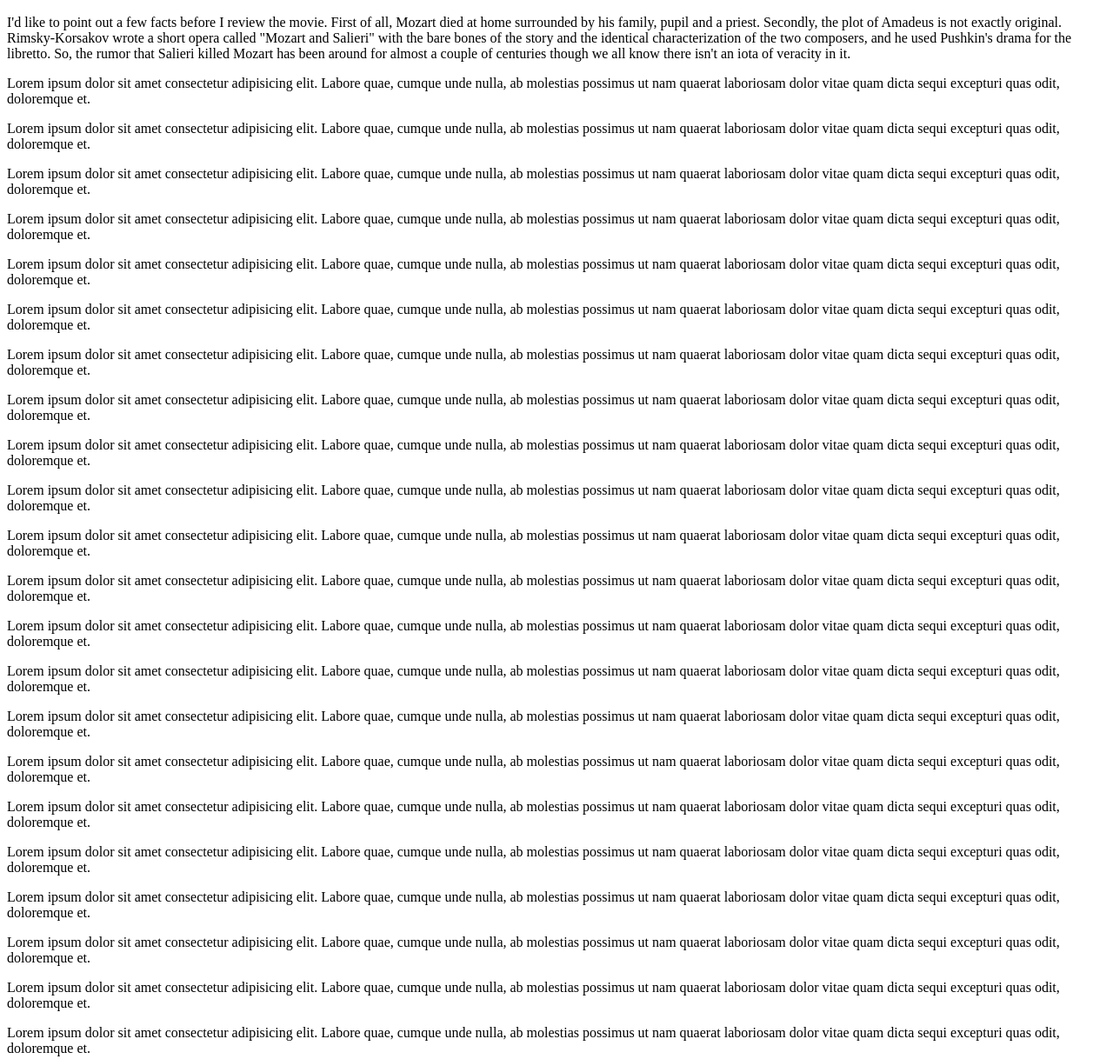
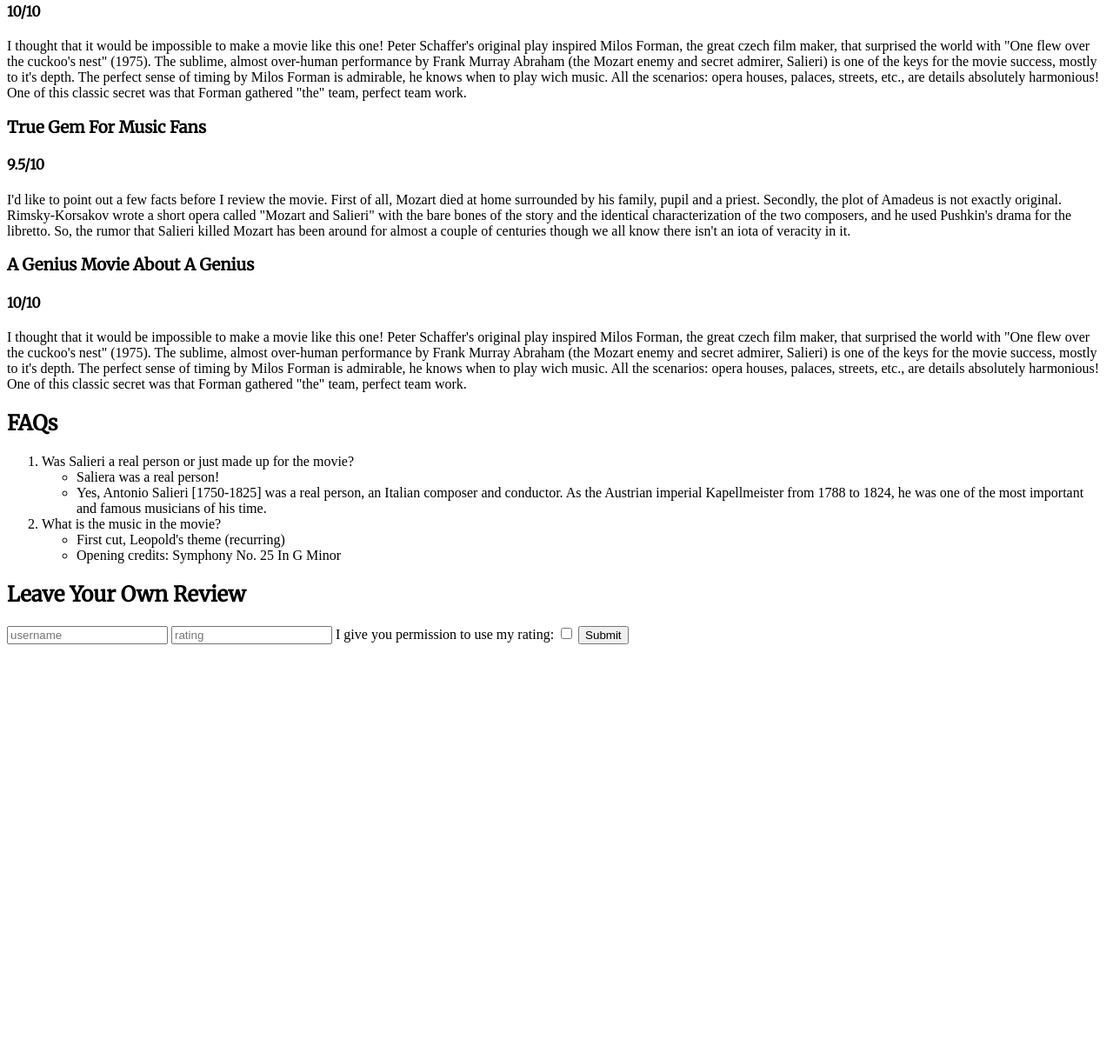
Before and after one commit to Divyanshu951/HTML_CSS-Colt-Stelle, a plain HTML site: page index.html in a window 1280 px wide. Shown: the part 821-2039 px from the top of the page at 87% size. After the commit the page ends 1570 px from the top, so only its background shows below. Drawn offline with Linux system fonts and the light colour scheme.

Commit message:
sept - 12

```diff
--- /dev/null
+++ b/Projects/CSS selectors/styles.css
@@ -0,0 +1,40 @@
+/* Make all li elements purple */
+li {
+  color: purple;
+}
+
+/* Make all h1s and h2s blue (with one rule) */
+h1,
+h2 {
+  color: blue;
+}
+
+/* Give the element with the id of 'submit' a green background color */
+#submit {
+  background-color: green;
+}
+
+/* Make the spans inside the element with the id of 'flavors' red*/
+#flavors span {
+  color: red;
+}
+
+/* Give the elements with the class 'size' a text color of magenta*/
+.size {
+  color: magenta;
+}
+
+/*  Select the email input (and ONLY the email input) and give it an orange background color*/
+input[type="email"] {
+  background-color: orange;
+}
+
+/* Select all links that have an href ending in '.org' and make them magenta*/
+a[href$=".org"] {
+  color: magenta;
+}
+
+/* Select the h2 with the class of 'bright' (be careful, other elements have the same class!) and give it a color of cyan */
+h2.bright {
+  color: cyan;
+}
--- a/index.html
+++ b/index.html
@@ -2,31 +2,38 @@
 <html lang="en">
   <head>
     <meta charset="UTF-8" />
+    <meta http-equiv="X-UA-Compatible" content="IE=edge" />
     <meta name="viewport" content="width=device-width, initial-scale=1.0" />
+    <link rel="preconnect" href="https://fonts.googleapis.com" />
+    <link rel="preconnect" href="https://fonts.gstatic.com" crossorigin />
+    <link
+      href="https://fonts.googleapis.com/css2?family=Merriweather&family=Work+Sans:wght@100;400&display=swap"
+      rel="stylesheet"
+    />
+    <link href="style.css" rel="stylesheet" />
     <title>HTML/CSS | Colt stelle</title>
     <link
       rel="icon"
       type="image/x-icon"
       href="https://cdn-icons-png.flaticon.com/512/2867/2867342.png"
     />
-    <link rel="stylesheet" href="style.css" />
-    <link rel="preconnect" href="https://fonts.googleapis.com" />
-    <link rel="preconnect" href="https://fonts.gstatic.com" crossorigin />
-    <link
-      href="https://fonts.googleapis.com/css2?family=Indie+Flower&family=Montserrat:ital,wght@0,100..900;1,100..900&display=swap"
-      rel="stylesheet"
-    />
-    <style>
-      /* Empty */
-    </style>
   </head>
+
   <body>
     <h1>Amadeus</h1>
     <div>
-      <a href="/drama">Drama</a>, <a href="/music">Music</a>,
-      <a href="/history">History</a>
+      <a class="tag" href="/drama">Drama</a>,
+      <a class="tag" href="/music">Music</a>,
+      <a class="tag" href="http://www.google.com">History</a>
     </div>
-    <h2>Summary</h2>
+    <h2 class="score big">Average Rating: 9.1/10</h2>
+
+    <ul id="toc">
+      <li><a href="#summary">Summary</a></li>
+      <li><a href="#cast">Cast</a></li>
+      <li><a href="#reviews">Reviews</a></li>
+    </ul>
+    <h2 id="summary">Summary</h2>
     <p>
       <a href="https://en.wikipedia.org/wiki/Antonio_Salieri"
         >Antonio Salieri</a
@@ -48,9 +55,14 @@
       mediocrity
     </p>
     <h2>Cast</h2>
-
     <ul id="cast">
-      <li>F. Murray Abraham <span>Antonio Salieri</span></li>
+      <li>
+        F. Murray Abraham <span>Antonio Salieri</span>
+        <ol>
+          <li>LI1</li>
+          <li>LI2</li>
+        </ol>
+      </li>
       <li>Tom Hulce <span>Wolfgang Amadeus Mozart</span></li>
       <li>Elizabeth Berridge <span>Constanze Mozart</span></li>
       <li>Roy Dotrice <span>Leopold Mozart</span></li>
@@ -59,11 +71,11 @@
       <li>Jeffrey Jones <span>Emperor Joseph II</span></li>
     </ul>
     <hr />
-    <h2>User Reviews</h2>
+    <h2 id="reviews">User Reviews</h2>
     <div>
-      <span>Featured Review</span>
+      <span id="featured">Featured Review</span>
       <h3>A Genius Movie About A Genius</h3>
-      <h4>10/10</h4>
+      <h4 class="score">10/10</h4>
       <p>
         I thought that it would be impossible to make a movie like this one!
         Peter Schaffer's original play inspired Milos Forman, the great czech
@@ -79,7 +91,7 @@
     </div>
     <div>
       <h3>True Gem For Music Fans</h3>
-      <h4>9.5/10</h4>
+      <h4 class="score">9.5/10</h4>
       <p>
         I'd like to point out a few facts before I review the movie. First of
         all, Mozart died at home surrounded by his family, pupil and a priest.
@@ -90,116 +102,56 @@
         killed Mozart has been around for almost a couple of centuries though we
         all know there isn't an iota of veracity in it.
       </p>
+    </div>
+
+    <div>
+      <h3>A Genius Movie About A Genius</h3>
+      <h4 class="score">10/10</h4>
       <p>
-        Lorem ipsum dolor sit amet consectetur adipisicing elit. Labore quae,
-        cumque unde nulla, ab molestias possimus ut nam quaerat laboriosam dolor
-        vitae quam dicta sequi excepturi quas odit, doloremque et.
+        I thought that it would be impossible to make a movie like this one!
+        Peter Schaffer's original play inspired Milos Forman, the great czech
+        film maker, that surprised the world with "One flew over the cuckoo's
+        nest" (1975). The sublime, almost over-human performance by Frank Murray
+        Abraham (the Mozart enemy and secret admirer, Salieri) is one of the
+        keys for the movie success, mostly to it's depth. The perfect sense of
+        timing by Milos Forman is admirable, he knows when to play wich music.
+        All the scenarios: opera houses, palaces, streets, etc., are details
+        absolutely harmonious! One of this classic secret was that Forman
+        gathered "the" team, perfect team work.
       </p>
-      <p>
-        Lorem ipsum dolor sit amet consectetur adipisicing elit. Labore quae,
-        cumque unde nulla, ab molestias possimus ut nam quaerat laboriosam dolor
-        vitae quam dicta sequi excepturi quas odit, doloremque et.
-      </p>
-      <p>
-        Lorem ipsum dolor sit amet consectetur adipisicing elit. Labore quae,
-        cumque unde nulla, ab molestias possimus ut nam quaerat laboriosam dolor
-        vitae quam dicta sequi excepturi quas odit, doloremque et.
-      </p>
-      <p>
-        Lorem ipsum dolor sit amet consectetur adipisicing elit. Labore quae,
-        cumque unde nulla, ab molestias possimus ut nam quaerat laboriosam dolor
-        vitae quam dicta sequi excepturi quas odit, doloremque et.
-      </p>
-      <p>
-        Lorem ipsum dolor sit amet consectetur adipisicing elit. Labore quae,
-        cumque unde nulla, ab molestias possimus ut nam quaerat laboriosam dolor
-        vitae quam dicta sequi excepturi quas odit, doloremque et.
-      </p>
-      <p>
-        Lorem ipsum dolor sit amet consectetur adipisicing elit. Labore quae,
-        cumque unde nulla, ab molestias possimus ut nam quaerat laboriosam dolor
-        vitae quam dicta sequi excepturi quas odit, doloremque et.
-      </p>
-      <p>
-        Lorem ipsum dolor sit amet consectetur adipisicing elit. Labore quae,
-        cumque unde nulla, ab molestias possimus ut nam quaerat laboriosam dolor
-        vitae quam dicta sequi excepturi quas odit, doloremque et.
-      </p>
-      <p>
-        Lorem ipsum dolor sit amet consectetur adipisicing elit. Labore quae,
-        cumque unde nulla, ab molestias possimus ut nam quaerat laboriosam dolor
-        vitae quam dicta sequi excepturi quas odit, doloremque et.
-      </p>
-      <p>
-        Lorem ipsum dolor sit amet consectetur adipisicing elit. Labore quae,
-        cumque unde nulla, ab molestias possimus ut nam quaerat laboriosam dolor
-        vitae quam dicta sequi excepturi quas odit, doloremque et.
-      </p>
-      <p>
-        Lorem ipsum dolor sit amet consectetur adipisicing elit. Labore quae,
-        cumque unde nulla, ab molestias possimus ut nam quaerat laboriosam dolor
-        vitae quam dicta sequi excepturi quas odit, doloremque et.
-      </p>
-      <p>
-        Lorem ipsum dolor sit amet consectetur adipisicing elit. Labore quae,
-        cumque unde nulla, ab molestias possimus ut nam quaerat laboriosam dolor
-        vitae quam dicta sequi excepturi quas odit, doloremque et.
-      </p>
-      <p>
-        Lorem ipsum dolor sit amet consectetur adipisicing elit. Labore quae,
-        cumque unde nulla, ab molestias possimus ut nam quaerat laboriosam dolor
-        vitae quam dicta sequi excepturi quas odit, doloremque et.
-      </p>
-      <p>
-        Lorem ipsum dolor sit amet consectetur adipisicing elit. Labore quae,
-        cumque unde nulla, ab molestias possimus ut nam quaerat laboriosam dolor
-        vitae quam dicta sequi excepturi quas odit, doloremque et.
-      </p>
-      <p>
-        Lorem ipsum dolor sit amet consectetur adipisicing elit. Labore quae,
-        cumque unde nulla, ab molestias possimus ut nam quaerat laboriosam dolor
-        vitae quam dicta sequi excepturi quas odit, doloremque et.
-      </p>
-      <p>
-        Lorem ipsum dolor sit amet consectetur adipisicing elit. Labore quae,
-        cumque unde nulla, ab molestias possimus ut nam quaerat laboriosam dolor
-        vitae quam dicta sequi excepturi quas odit, doloremque et.
-      </p>
-      <p>
-        Lorem ipsum dolor sit amet consectetur adipisicing elit. Labore quae,
-        cumque unde nulla, ab molestias possimus ut nam quaerat laboriosam dolor
-        vitae quam dicta sequi excepturi quas odit, doloremque et.
-      </p>
-      <p>
-        Lorem ipsum dolor sit amet consectetur adipisicing elit. Labore quae,
-        cumque unde nulla, ab molestias possimus ut nam quaerat laboriosam dolor
-        vitae quam dicta sequi excepturi quas odit, doloremque et.
-      </p>
-      <p>
-        Lorem ipsum dolor sit amet consectetur adipisicing elit. Labore quae,
-        cumque unde nulla, ab molestias possimus ut nam quaerat laboriosam dolor
-        vitae quam dicta sequi excepturi quas odit, doloremque et.
-      </p>
-      <p>
-        Lorem ipsum dolor sit amet consectetur adipisicing elit. Labore quae,
-        cumque unde nulla, ab molestias possimus ut nam quaerat laboriosam dolor
-        vitae quam dicta sequi excepturi quas odit, doloremque et.
-      </p>
-      <p>
-        Lorem ipsum dolor sit amet consectetur adipisicing elit. Labore quae,
-        cumque unde nulla, ab molestias possimus ut nam quaerat laboriosam dolor
-        vitae quam dicta sequi excepturi quas odit, doloremque et.
-      </p>
-      <p>
-        Lorem ipsum dolor sit amet consectetur adipisicing elit. Labore quae,
-        cumque unde nulla, ab molestias possimus ut nam quaerat laboriosam dolor
-        vitae quam dicta sequi excepturi quas odit, doloremque et.
-      </p>
-      <p>
-        Lorem ipsum dolor sit amet consectetur adipisicing elit. Labore quae,
-        cumque unde nulla, ab molestias possimus ut nam quaerat laboriosam dolor
-        vitae quam dicta sequi excepturi quas odit, doloremque et.
-      </p>
+    </div>
+    <div>
+      <h2>FAQs</h2>
+      <ol>
+        <li>
+          Was Salieri a real person or just made up for the movie?
+          <ul>
+            <li>Saliera was a real person!</li>
+            <li>
+              Yes, Antonio Salieri [1750-1825] was a real person, an Italian
+              composer and conductor. As the Austrian imperial Kapellmeister
+              from 1788 to 1824, he was one of the most important and famous
+              musicians of his time.
+            </li>
+          </ul>
+        </li>
+        <li>
+          What is the music in the movie?
+          <ul>
+            <li>First cut, Leopold's theme (recurring)</li>
+            <li>Opening credits: Symphony No. 25 In G Minor</li>
+          </ul>
+        </li>
+      </ol>
+    </div>
+
+    <div>
+      <h2>Leave Your Own Review</h2>
+      <input type="text" placeholder="username" />
+      <input type="number" placeholder="rating" />
+      <label for="permission">I give you permission to use my rating: </label>
+      <input type="checkbox" id="permission" />
+      <button>Submit</button>
     </div>
   </body>
 </html>
--- a/style.css
+++ b/style.css
@@ -1,33 +1,73 @@
+/* Universal selector
+* {
+  border: 1px solid green;
+  border-radius: 5px;
+
+  CSS reset
+  margin: 0;
+  padding: 0;
+  box-sizing: border-box;
+}*/
+
+/* Element selector
 h1 {
-  text-decoration: #ff00004d underline double 2px;
+  color: orangered;
+}
+*/
+
+/* Class selector
+.score {
+  color: blue;
+} */
+
+/* id selector
+#toc {
+  color: gray;
+} */
+
+/* Attribute selector */
+/* tag_name/cl/id_name[attribute_name="value"] */
+/* a[href^="#"] {
+  color: red;
 }
 
-#cast {
-  list-style-type: "🚀 ";
-  list-style-position: inside;
+a[href] {
+  color: darkblue;
 }
 
-#cast li {
-  margin-top: 4px;
+*/
+
+h1,
+h2,
+h3,
+h4,
+h5,
+h6 {
+  font-family: Merriweather;
 }
 
-/* use this to style link  */
+/*
 
-/* FOLLOW LVHA SEQUENCE */
-a:link {
-  color: olive;
-  text-decoration: none;
+" " -> Desendant child - Ex: all the P tags in the whole block [Descendant = “all kids, grandkids, great-grandkids…”]
+
+>   -> Only direct children Ex: Only the P which are the direct children [Child = “only my kids”]
+
+Adjacent sibling (+) → immediately after
+
+General sibling (~) → all following siblings
+
+
+*/
+
+h2.score {
+  border: 2px solid red;
+  border-radius: 4px;
+  padding: 10px;
+
+  width: 500px;
+  height: 60px;
 }
 
-a:visited {
-  color: orangered;
+.big {
+  border: 5px solid violet;
 }
-
-a:hover {
-  color: magenta;
-  text-decoration: underline;
-}
-
-a:active {
-  color: black;
-}
```
Also changed, not shown: Projects/CSS selectors/index.html (added, +46 -0 lines), 1 other file.
